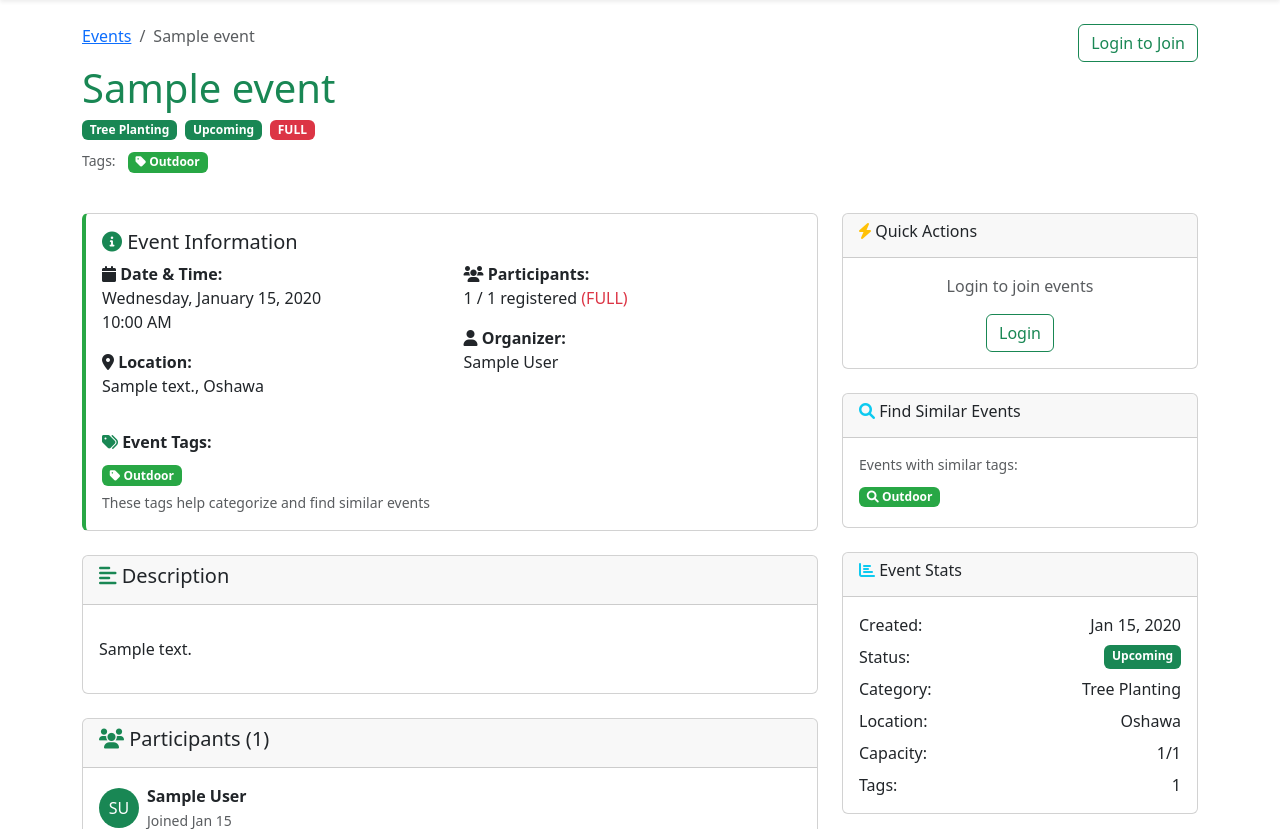
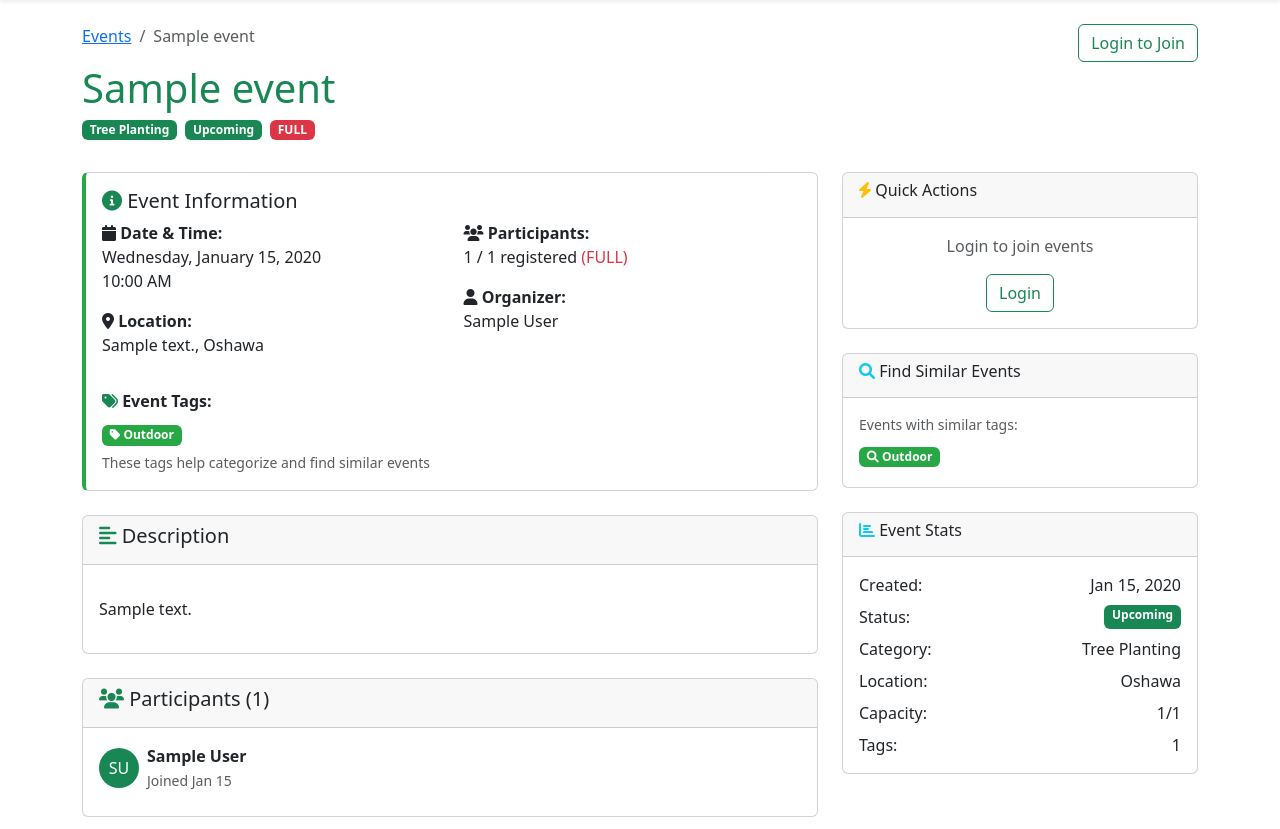
Before and after one commit to Vansh7388/ecoconnect-django, a Django app: page /events/1/ in a window 1280 px wide. Shown: the part 56-885 px from the top of the page. Run offline with Django 5.2, Linux system fonts and the light colour scheme; data comes from the database, SQL or seed files in the repository; tables that the repository leaves empty hold one stand-in row (values such as "Sample post"); grey boxes marked "Sample" are stand-in pictures.

Commit message:
End of Project

```diff
--- a/templates/events/event_detail.html
+++ b/templates/events/event_detail.html
@@ -21,17 +21,7 @@
                     <span class="badge bg-danger ms-2">FULL</span>
                 {% endif %}
             </div>
-            <!-- Event Tags -->
-            {% if event.tags.all %}
-            <div class="mb-3">
-                <small class="text-muted me-2">Tags:</small>
-                {% for tag in event.tags.all %}
-                    <span class="badge me-1" style="background-color: {{ tag.color_code }};" title="{{ tag.description }}">
-                        <i class="fas fa-tag"></i> {{ tag.name }}
-                    </span>
-                {% endfor %}
-            </div>
-            {% endif %}
+
         </div>
         <div class="col-md-4 text-end">
             {% if user == event.organizer %}
```
